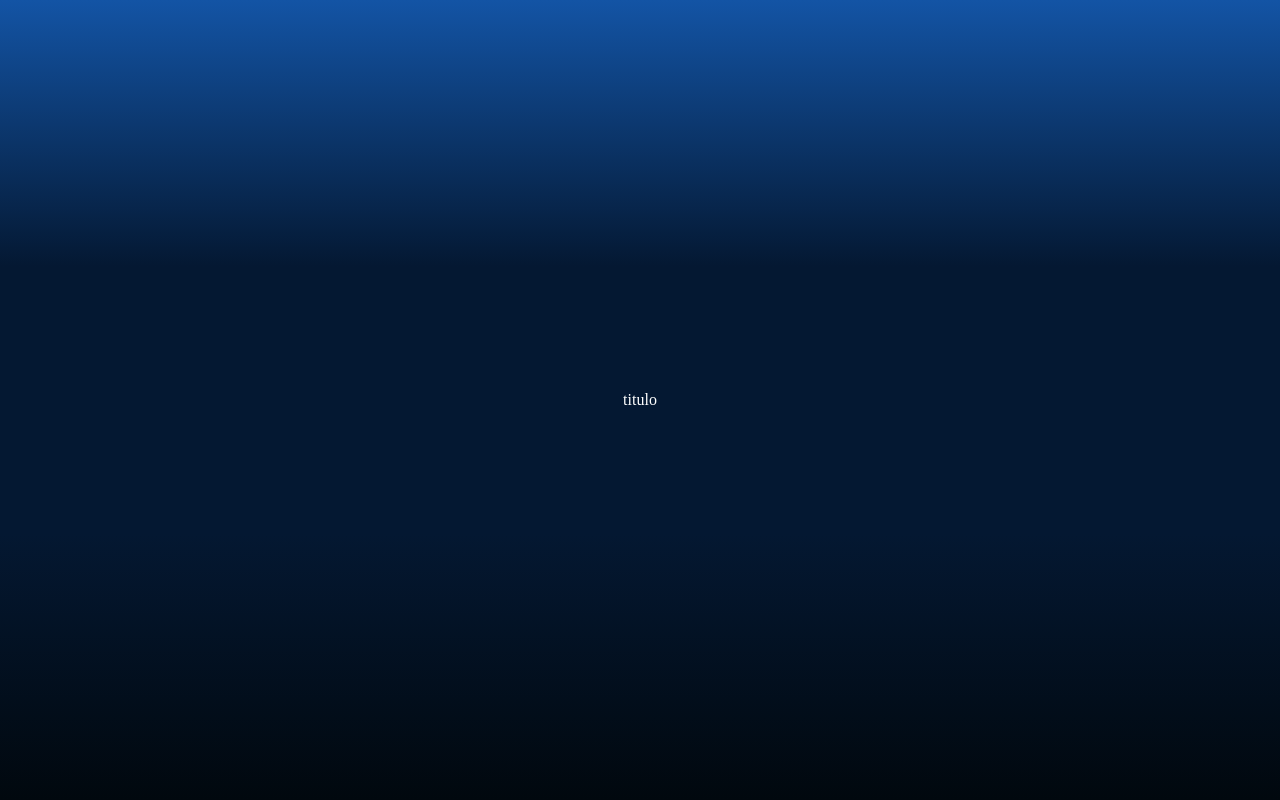
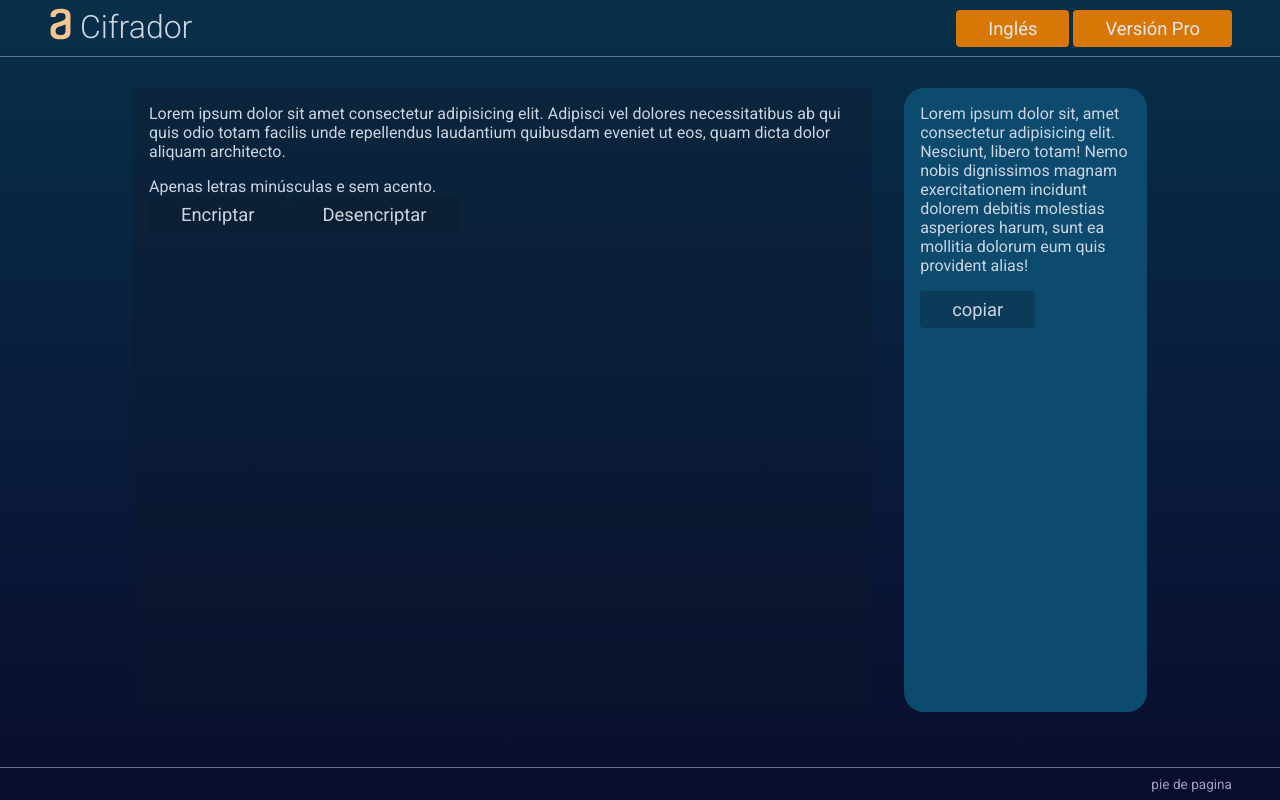
Before and after one commit to ElMarchas/encrypter-vanilla, a plain HTML site: page index.html in a window 1280 px wide. Drawn offline with Linux system fonts and the light colour scheme.

Commit message:
Finishing Desktop Styles, this is not definitive style

```diff
--- a/index.html
+++ b/index.html
@@ -3,15 +3,53 @@
   <head>
     <meta charset="UTF-8" />
     <meta name="viewport" content="width=device-width, initial-scale=1.0" />
+    <link rel="preconnect" href="https://fonts.googleapis.com" />
+    <link rel="preconnect" href="https://fonts.gstatic.com" crossorigin />
+    <link
+      href="https://fonts.googleapis.com/css2?family=Roboto:ital,wght@0,100;0,300;0,400;0,500;0,700;0,900;1,100;1,300;1,400;1,500;1,700;1,900&display=swap"
+      rel="stylesheet"
+    />
     <link rel="stylesheet" href="style.css" />
     <title>Document</title>
   </head>
   <body>
-    <header></header>
-    <main>
-      <div id="test">hola mundito</div>
+    <header class="header">
+      <div class="title">
+        <div><img src="./assets/logoa.svg" alt="Logo Laura" /></div>
+        <div>Cifrador</div>
+      </div>
+      <div class="settings">
+        <button class="btn btn-primary">Inglés</button>
+        <button class="btn btn-primary">Versión Pro</button>
+      </div>
+    </header>
+    <main class="main">
+      <div id="input-card" class="input-card">
+        <div id="input" class="input">
+          Lorem ipsum dolor sit amet consectetur adipisicing elit. Adipisci vel
+          dolores necessitatibus ab qui quis odio totam facilis unde repellendus
+          laudantium quibusdam eveniet ut eos, quam dicta dolor aliquam
+          architecto.
+        </div>
+        <div>
+          <p>Apenas letras minúsculas e sem acento.</p>
+          <button class="btn">Encriptar</button>
+          <button class="btn">Desencriptar</button>
+        </div>
+      </div>
+      <div id="output-card" class="output-card">
+        <div id="output" class="output">
+          Lorem ipsum dolor sit, amet consectetur adipisicing elit. Nesciunt,
+          libero totam! Nemo nobis dignissimos magnam exercitationem incidunt
+          dolorem debitis molestias asperiores harum, sunt ea mollitia dolorum
+          eum quis provident alias!
+        </div>
+        <div>
+          <button class="btn">copiar</button>
+        </div>
+      </div>
     </main>
-    <footer></footer>
+    <footer class="footer">pie de pagina</footer>
     <script type="module" src="app.js"></script>
   </body>
 </html>
--- a/lang.js
+++ b/lang.js
@@ -1,11 +1,11 @@
 const lang = {
   EN: {
-    title: "title",
+    title: "Encrypter",
     encript: "encryp",
     desencript: "desencript",
   },
   ES: {
-    title: "titulo",
+    title: "Encriptador",
     encript: "encriptar",
     desencript: "desencriptar",
   },
--- a/style.css
+++ b/style.css
@@ -1,10 +1,4 @@
-* {
-  box-sizing: border-box;
-  margin: 0;
-  padding: 0;
-  color: white;
-}
-
+/*
 body {
   background: linear-gradient(
     #1354a5 0%,
@@ -19,7 +13,7 @@ body {
 }
 
 body::before {
-  /*background-image: url("img/code.png");*/
+  background-image: url("img/code.png");
   background-repeat: no-repeat;
   background-position: right;
   content: "";
@@ -37,7 +31,7 @@ body::before {
   display: flex;
   flex-wrap: wrap;
   justify-content: space-between;
-  align-items: stretch; /*flex-end*/
+  align-items: stretch;
   border-radius: 1.5rem;
   border: 1px solid #1875e8;
   box-shadow: 4px 4px 20px 0px rgba(1, 8, 14, 0.15);
@@ -149,3 +143,139 @@ button {
   font-size: 32px;
   font-weight: 400;
 }
+*/
+
+/*AAAAAAAAAAAAAAAAAAAAAAAAAAAAAAAAAAAAAAAAAAAAAAAAAA*/
+
+/*AAAAAAAAAAAAAAAAAAAAAAAAAAAAAAAAAAAAAAAAAAAAAAAAAA*/
+
+/*AAAAAAAAAAAAAAAAAAAAAAAAAAAAAAAAAAAAAAAAAAAAAAAAAA*/
+
+:root {
+  --slate-200: rgb(226 232 240);
+  --slate-300: rgb(203 213 225);
+  --slate-400: rgb(148 163 184);
+  --slate-500: rgb(100 116 139);
+  --slate-600: rgb(71 85 105);
+  --slate-700: rgb(51 65 85);
+  --slate-800: rgb(30 41 59);
+  --slate-900: rgb(15 23 42);
+  --sky-600: rgb(2 132 199);
+  --sky-700: rgb(3 105 161);
+  --sky-800: rgb(7 89 133);
+  --sky-900: rgb(12 74 110);
+  --sky-950: rgb(8 47 73);
+  --amber-500: rgb(245 158 11);
+  --amber-600: rgb(217 119 6);
+  --amber-700: rgb(180 83 9);
+  --amber-800: rgb(146 64 14);
+  --amber-900: rgb(120 53 15);
+  --bg-degradado1: #25355b;
+  --bg-degradado2: rgb(10, 12, 45);
+}
+* {
+  box-sizing: border-box;
+  margin: 0;
+  padding: 0;
+  color: var(--slate-300);
+  font-family: Roboto, "Roboto", system-ui, -apple-system, BlinkMacSystemFont,
+    "Segoe UI", Oxygen, Ubuntu, Cantarell, "Open Sans", "Helvetica Neue",
+    sans-serif;
+}
+body {
+  background: linear-gradient(var(--sky-950), var(--bg-degradado2));
+
+  height: 100vh;
+  display: flex;
+  align-items: center;
+  justify-content: center;
+}
+
+.header {
+  position: absolute;
+  top: 0;
+  width: 100vw;
+  display: flex;
+  justify-content: space-between;
+  align-items: center;
+  padding-inline: 3rem;
+  padding-block: 0.5rem;
+  border-bottom: 1px solid var(--slate-500);
+}
+
+.title {
+  display: flex;
+  text-transform: capitalize;
+  font-size: 2rem;
+  font-weight: 350;
+  color: var(--slate-400);
+}
+
+.main {
+  width: 90vw;
+  height: 80vh;
+  display: flex;
+  flex-wrap: wrap;
+  justify-content: center;
+  align-items: stretch;
+  gap: 2rem;
+  padding-inline: 3rem;
+  padding-block: 0.5rem;
+}
+
+.input-card {
+  min-width: 46%;
+  max-width: 70%;
+  padding: 1rem;
+  display: flex;
+  flex-direction: column;
+  gap: 1rem;
+  background: rgba(15, 23, 42, 0.3);
+}
+
+.output-card {
+  width: 23%;
+  border-radius: 1.25rem;
+  background: var(--sky-900);
+  padding: 1rem;
+  display: flex;
+  flex-direction: column;
+  gap: 1rem;
+}
+
+.footer {
+  position: absolute;
+  bottom: 0;
+  width: 100vw;
+  display: flex;
+  justify-content: flex-end;
+  font-size: 0.85rem;
+  padding-inline: 3rem;
+  padding-block: 0.5rem;
+  border-top: 1px solid var(--slate-500);
+  color: var(--slate-400);
+}
+
+.btn {
+  background-color: rgba(15, 23, 42, 0.3);
+  padding: 0.5rem 2rem;
+  text-align: center;
+  border: none;
+  border-radius: 0.25rem;
+  text-decoration: none;
+  display: inline-block;
+  font-size: 1.15rem;
+  cursor: pointer;
+}
+
+.btn-primary {
+  color: var(--slate-200);
+  background-color: var(--amber-600);
+}
+
+.btn-primary:hover {
+  background-color: var(--amber-700);
+}
+.btn-primary:active {
+  background-color: var(--amber-500);
+}
```
Also changed, not shown: assets/logoa.png (added), assets/logoa.svg (added).
